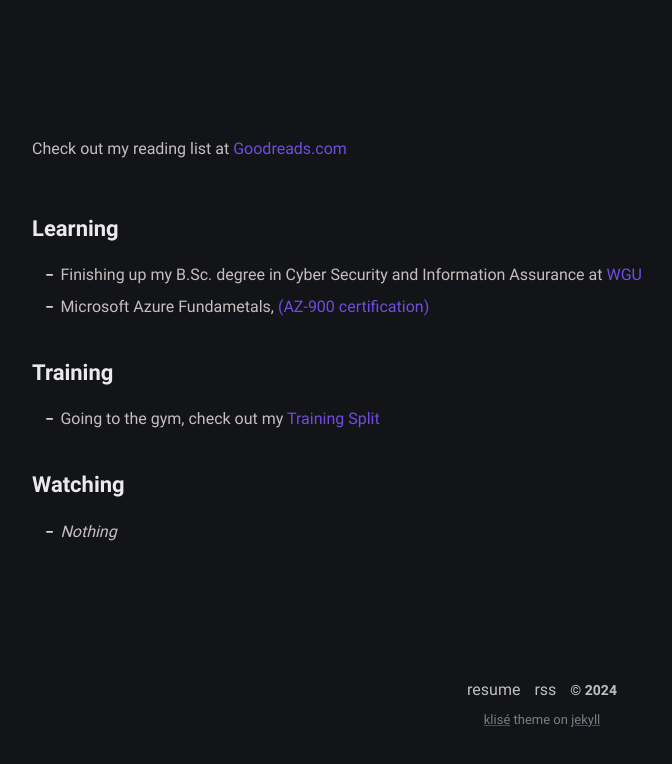
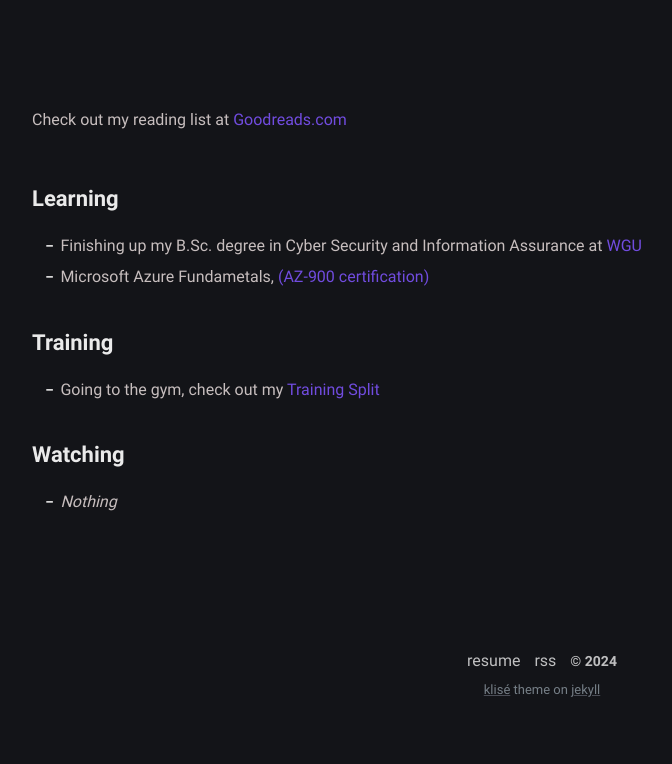
Before and after one commit to dadavidson/dadavidson-blog, a Jekyll site: the page built from now.md, in a window 1280 px wide. Shown: the part 1040-1804 px from the top of the page, without its empty margins (98-770 px from the left). Built offline with Jekyll 4.4.1, drawn with Linux system fonts in a browser that asks for light colours; after the commit the page ends 1774 px from its top, so only the background shows below that.

Commit message:
Update now.md

```diff
--- a/now.md
+++ b/now.md
@@ -56,7 +56,7 @@ The [/now](/now) page is simply where I share what I'm doing, reading, listening
 </div>
 <script src="https://www.goodreads.com/review/grid_widget/6505848.Daniel's%20read%20book%20montage?cover_size=small&hide_link=true&hide_title=true&num_books=12&order=d&shelf=read&sort=date_read&widget_id=1732994897" type="text/javascript" charset="utf-8"></script>
 
-<p><br><br><br></p>
+<p><br><br></p>
 
 Check out my reading list at [Goodreads.com](https://www.goodreads.com/user/show/6505848-daniel)
 
```
